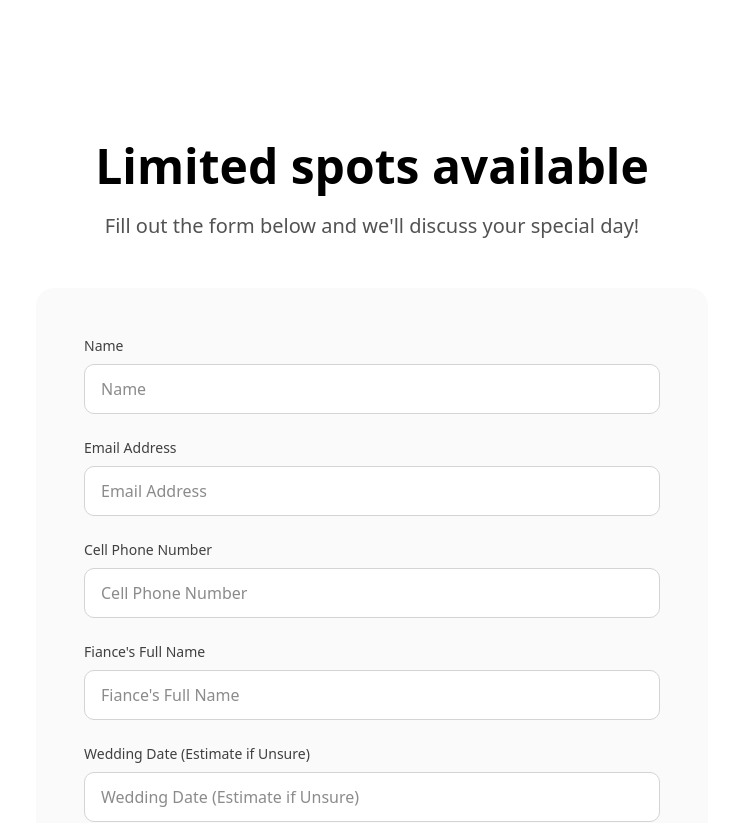
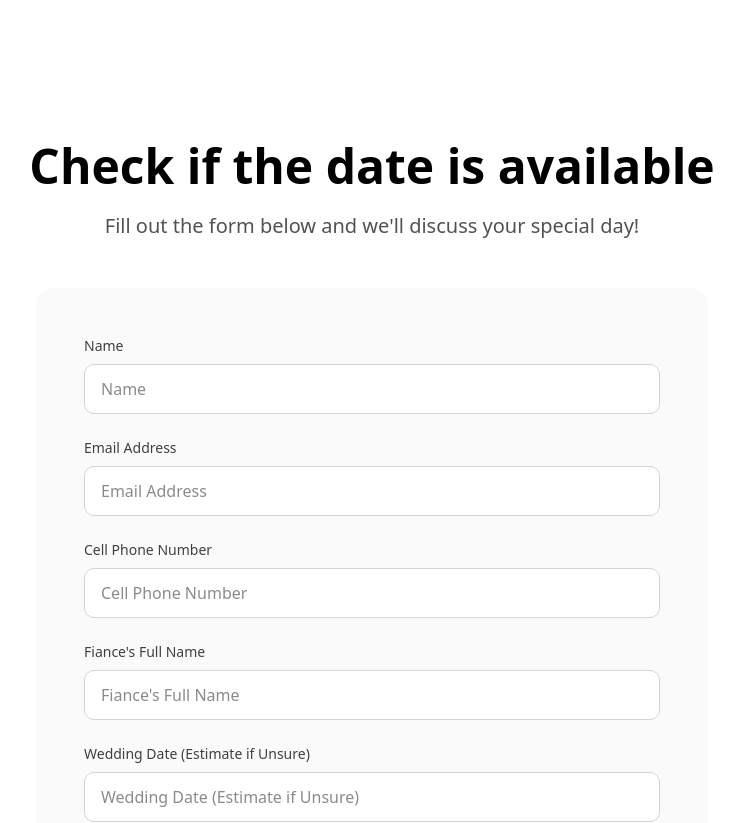
Before and after one commit to kalebrowland99/lovefilms, a Next.js app: page / in a window 1280 px wide. Shown: the part 1160-1983 px from the top of the page, without its empty margins (268-1012 px from the left). Built offline with nearby package versions, Linux system fonts and the light colour scheme.

Commit message:
Update booking section heading to 'Check if the date is available'

```diff
--- a/app/page.tsx
+++ b/app/page.tsx
@@ -123,7 +123,7 @@ export default function Home() {
         <div className="mx-auto max-w-4xl">
           <div id="booking" className="text-center mb-12">
             <h2 className="text-3xl font-semibold leading-tight sm:text-5xl sm:leading-tight mb-4 text-black dark:text-white">
-              Limited spots available
+              Check if the date is available
             </h2>
             <p className="text-md max-w-[600px] mx-auto font-medium text-neutral-600 dark:text-neutral-400 sm:text-xl">
               Fill out the form below and we'll discuss your special day!
@@ -270,7 +270,7 @@ export default function Home() {
         <div className="mx-auto max-w-4xl">
           <div className="text-center mb-12">
             <h2 className="text-3xl font-semibold leading-tight sm:text-5xl sm:leading-tight mb-4 text-black dark:text-white">
-              Limited spots available
+              Check if the date is available
             </h2>
             <p className="text-md max-w-[600px] mx-auto font-medium text-neutral-600 dark:text-neutral-400 sm:text-xl">
               Fill out the form below and we'll discuss your special day!
```
